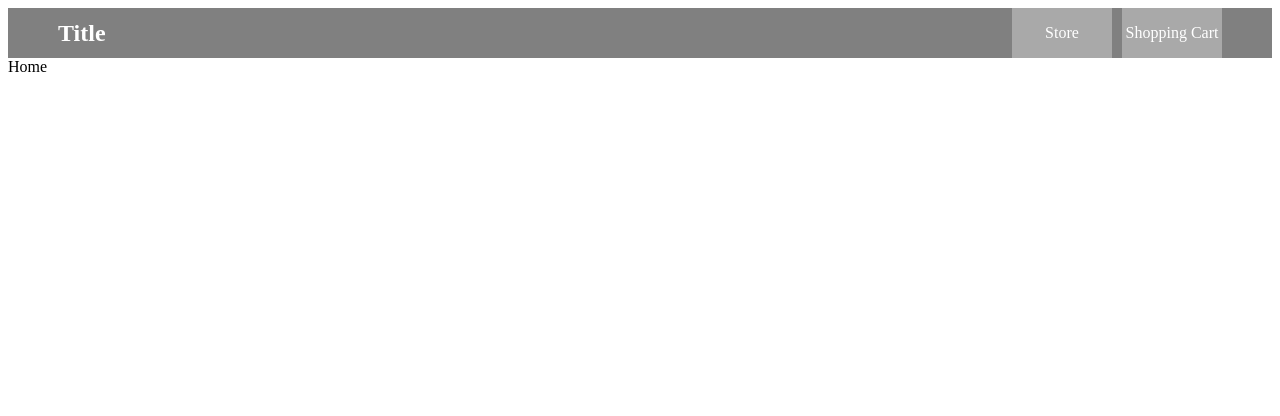
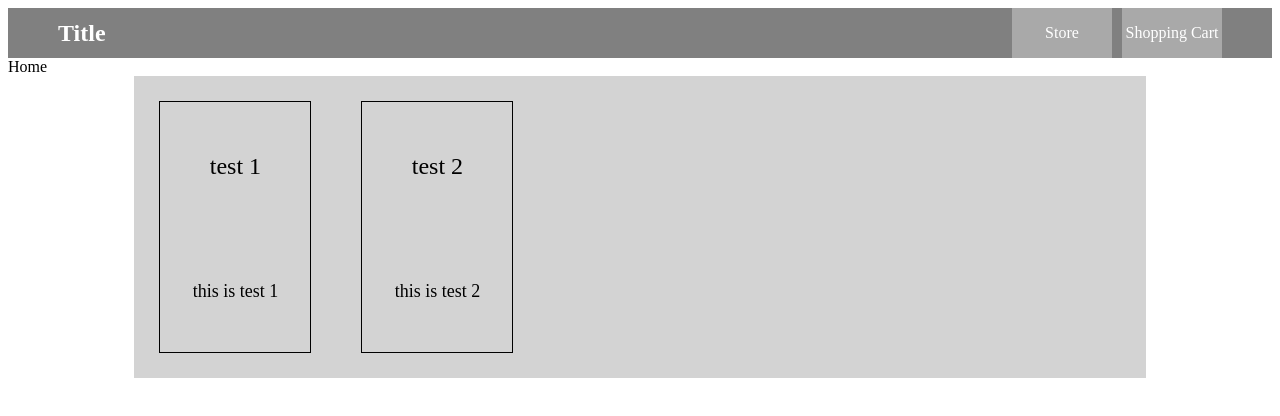
Before and after one commit to matthi01/ecomm-store, a React (Create React App) app: page / in a window 1280 px wide. Shown: the top 416 px of the page. Built offline with nearby package versions, Linux system fonts and the light colour scheme.

Commit message:
set up basic redux functionality / set up content section for store page / set up item component

```diff
--- a/src/App.js
+++ b/src/App.js
@@ -1,8 +1,7 @@
 import React from 'react';
-import logo from './logo.svg';
 
 import Layout from "./containers/layout/layout"
-import { Route, Switch, withRouter, Redirect } from 'react-router-dom';
+import { Route, Switch, Redirect } from 'react-router-dom';
 import Home from "./containers/home/home"
 import Cart from "./containers/cart/cart"
 
--- /dev/null
+++ b/src/components/item/item.js
@@ -0,0 +1,13 @@
+import React from "react"
+import "./item.scss"
+
+const item = (props) => {
+    return (
+        <div className="item">
+            <div className="item__title">{ props.title }</div>
+            <div className="item__description">{ props.description }</div>
+        </div>
+    )
+}
+
+export default item
--- /dev/null
+++ b/src/components/item/item.scss
@@ -0,0 +1,18 @@
+.item {
+    width: 150px;
+    height: 250px;
+    border: 1px solid black;
+    margin: 25px;
+    display: flex;
+    flex-direction: column;
+    justify-content: space-around;
+    align-items: center;
+
+    &__title {
+        font-size: 24px;
+    }
+
+    &__description {
+        font-size: 18px;
+    }
+}
--- a/src/containers/home/home.js
+++ b/src/containers/home/home.js
@@ -1,7 +1,34 @@
 import React from "react"
+import { connect } from "react-redux"
 
-const home = () => {
-    return (<div>Home</div>)
+import Item from "../../components/item/item"
+import "./home.scss"
+
+class Home extends React.Component {
+
+    render() {
+        let itemsList = this.props.items.map((el) => {
+            return (
+                <Item key={el.id} id={ el.id } title={ el.title } description={ el.description } />
+            )
+        })
+
+        return (
+            <div>
+                <div className="page__title">Home</div>
+                <div className="page__container">
+                    { itemsList }
+                </div>
+            </div>
+
+        )
+    }
 }
 
-export default home
+const mapStateToProps = (state)=>{
+    return {
+        items: state.items
+    }
+}
+
+export default connect(mapStateToProps)(Home)
--- /dev/null
+++ b/src/containers/home/home.scss
@@ -0,0 +1,17 @@
+.page {
+    // ...
+
+    &__title {
+        /// ..
+    }
+
+    &__container {
+        background-color: lightgrey;
+        max-width: 1200px;
+        margin: 0 auto;
+        width: 80%;
+        display: flex;
+        flex-direction: row;
+        flex-wrap: wrap;
+    }
+}
--- a/src/index.js
+++ b/src/index.js
@@ -4,11 +4,18 @@ import App from './App';
 import * as serviceWorker from './serviceWorker';
 
 import { BrowserRouter } from "react-router-dom";
+import cartReducer from './store/reducers/cartreducer';
+import { Provider } from 'react-redux';
+import { createStore } from 'redux';
+
+const store = createStore(cartReducer);
 
 const app = (
-    <BrowserRouter>
-        <App />
-    </BrowserRouter>
+    <Provider store={store}>
+        <BrowserRouter>
+            <App />
+        </BrowserRouter>
+    </Provider>
 );
 
 ReactDOM.render(app, document.getElementById('root'));
--- /dev/null
+++ b/src/store/actions/actionTypes.js
@@ -0,0 +1 @@
+export const ADD_ITEM = 'ADD_ITEM';
--- /dev/null
+++ b/src/store/reducers/cartreducer.js
@@ -0,0 +1,32 @@
+import * as actionTypes from '../actions/actionTypes';
+
+const initialState = {
+    items: [{
+        id: 0,
+        title: "test 1",
+        description: "this is test 1"
+    },{
+        id: 1,
+        title: "test 2",
+        description: "this is test 2"
+    }],
+}
+
+const reducer = (state = initialState, action) => {
+    switch (action.type) {
+        case actionTypes.ADD_ITEM:
+            const newItem = {
+                id: action.itemId,
+                title: action.itemTitle,
+                description: action.itemDescription
+            };
+            return {
+                ...state,
+                items: state.items.concat(newItem)
+            };
+        default:
+            return state;
+    }
+}
+
+export default reducer;
```
Also changed, not shown: src/store/actions/cartActions.js (added, +10 -0 lines), src/logo.svg (deleted).
